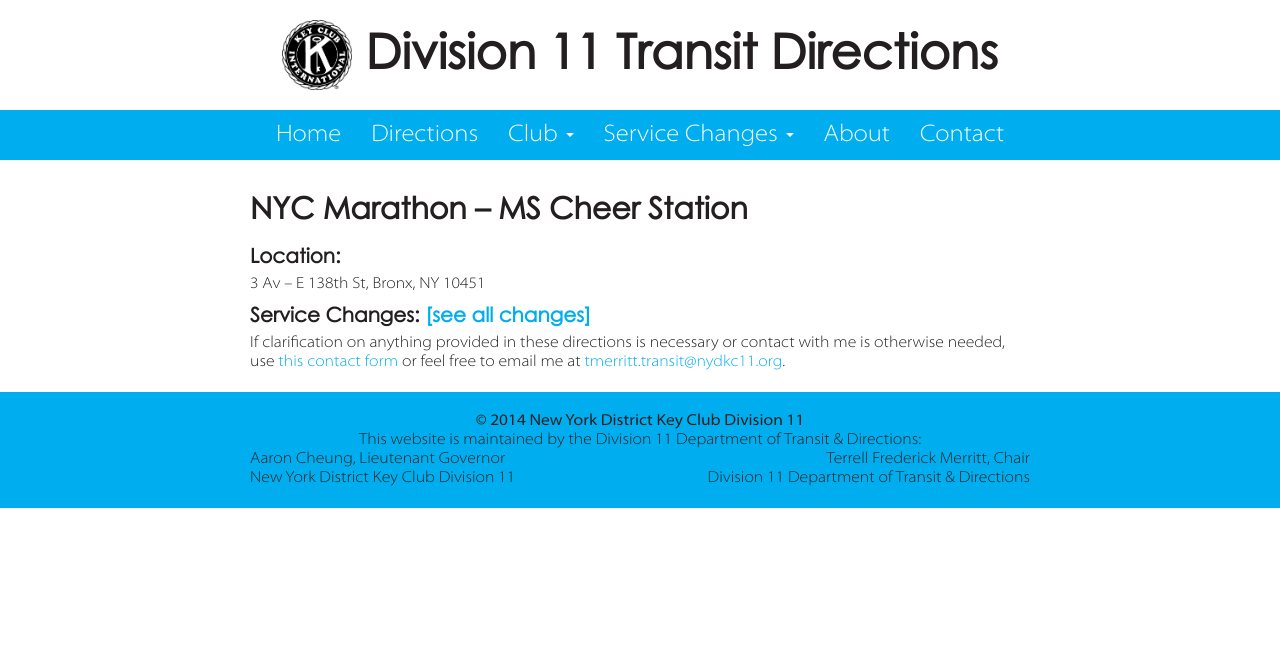
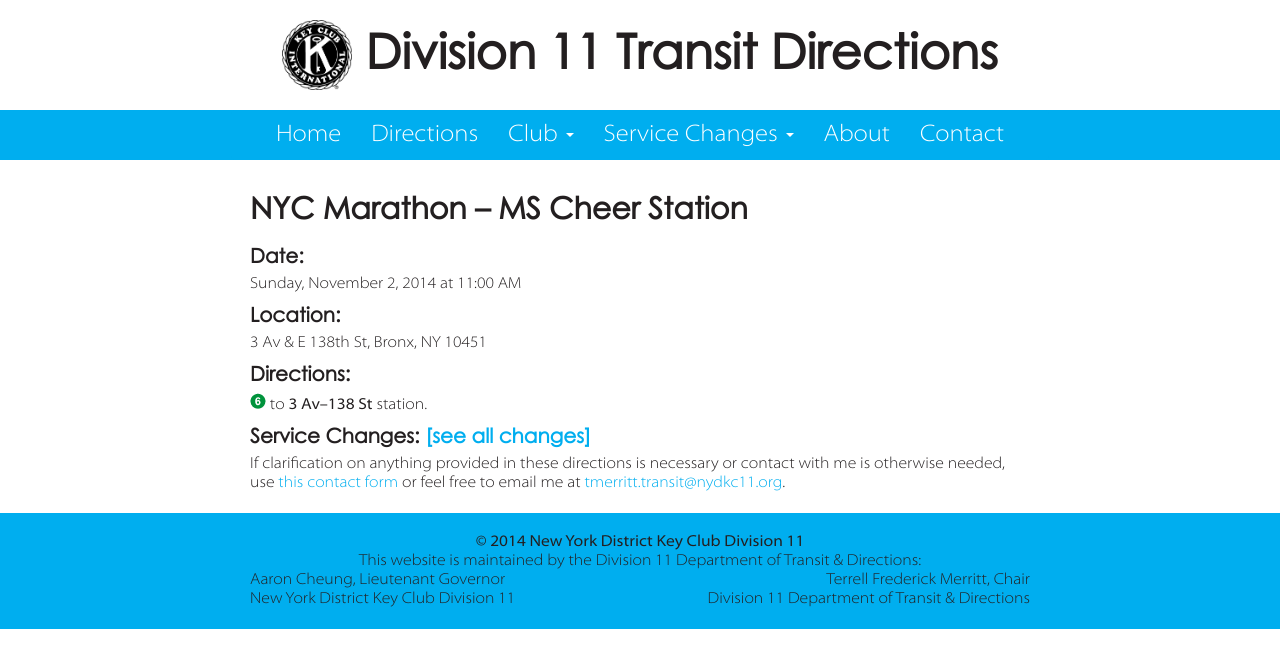
Before and after one commit to d11directions/d11directions.github.io, a Jekyll site: the page built from _posts/2014-11-02-NYC_Marathon_Cheer_Station.html, in a window 1280 px wide. Shown: the top 668 px of the page. Built offline with Jekyll 4.4.1, drawn with Linux system fonts in a browser that asks for light colours.

Commit message:
Update NYC Marathon Cheer Station: add directions

```diff
--- a/_posts/2014-11-02-NYC_Marathon_Cheer_Station.html
+++ b/_posts/2014-11-02-NYC_Marathon_Cheer_Station.html
@@ -3,6 +3,9 @@ layout: direction
 title: NYC Marathon &ndash; MS Cheer Station
 for: Bronx Science Key Club
 tags: [bxsci]
-location: 3 Av &ndash; E 138th St, Bronx, NY 10451
+time: Sunday, November 2, 2014 at 11:00 AM
+location: 3 Av &amp; E 138th St, Bronx, NY 10451
+directions:
+    - <img src="/img/6.png" alt="(6)"> to <strong>3 Av&ndash;138 St</strong> station.
 changes-ext: http://travel.mtanyct.info/serviceadvisory/routeStatusResult.aspx?tag=ALL&date=11/02/2014&time=&method=getstatus4
 ---
```
